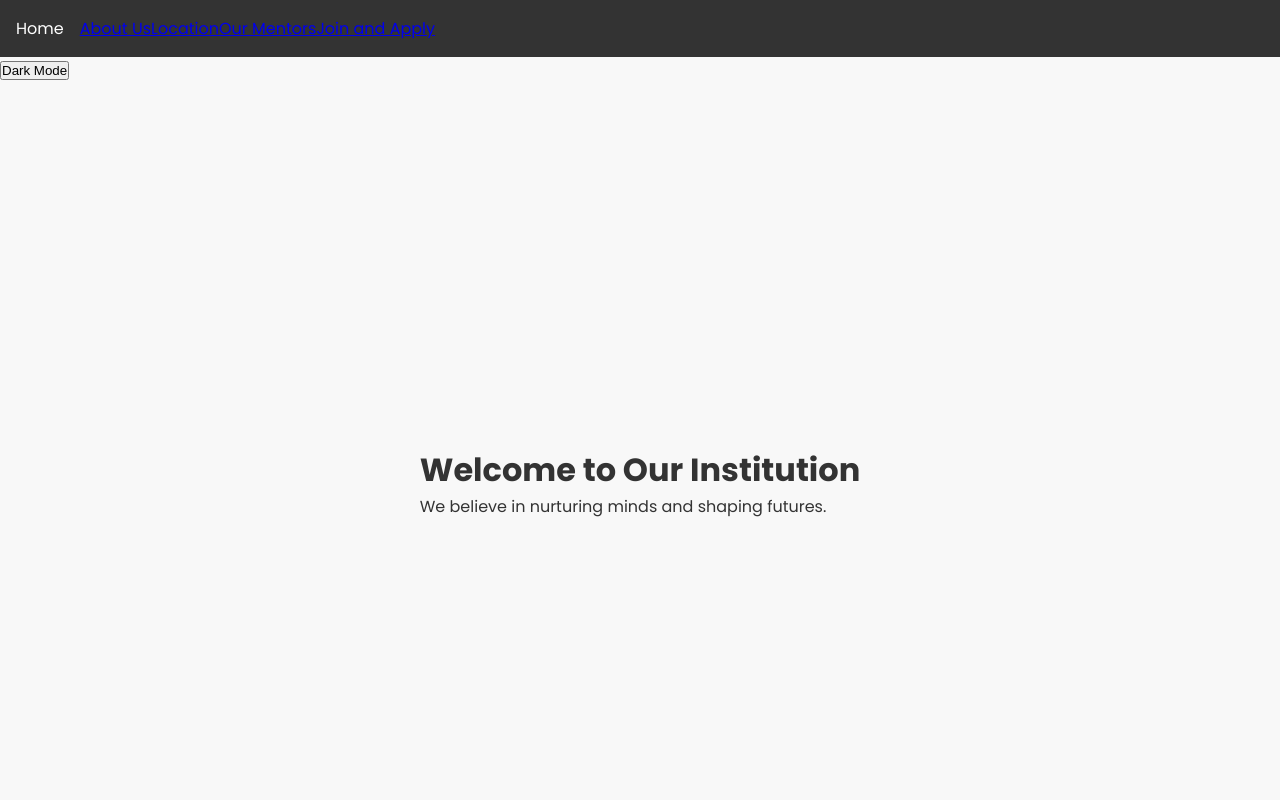
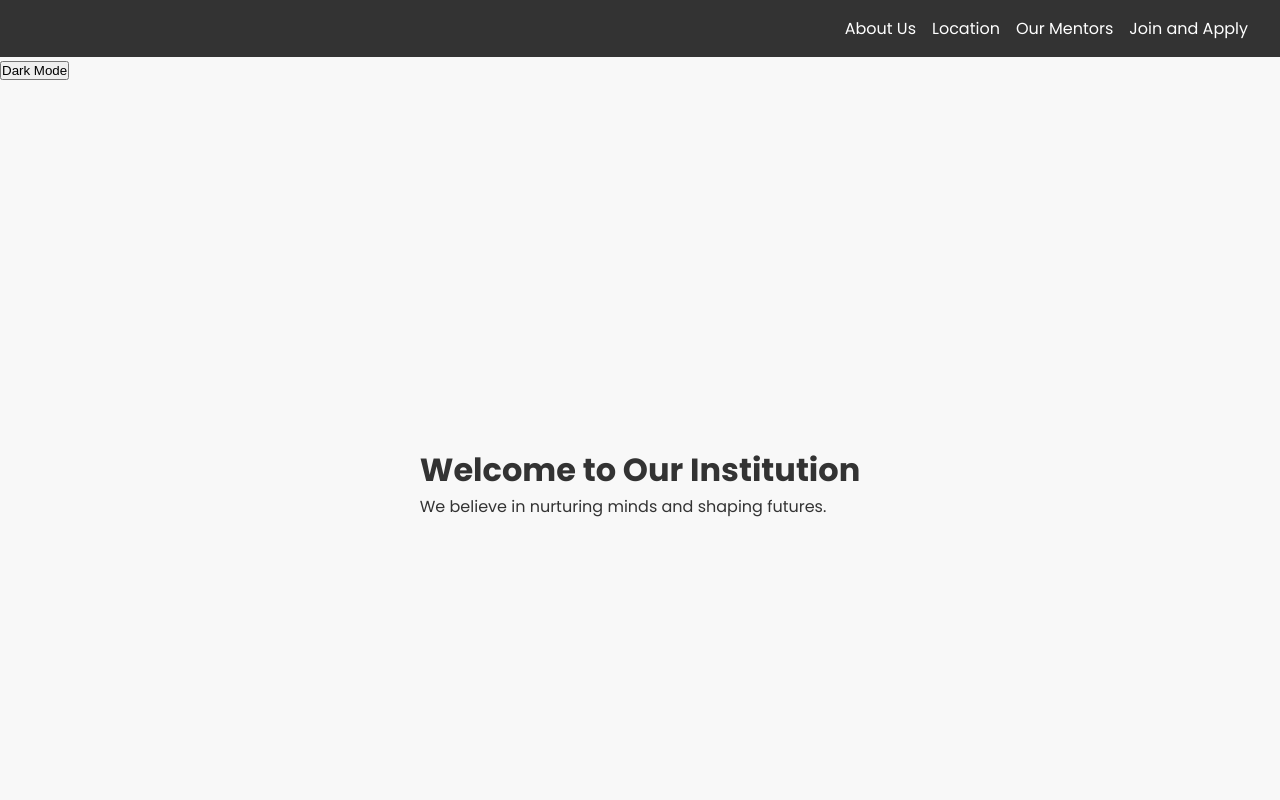
Before and after one commit to Quantsanskar/my-website, a Next.js app: page / in a window 1280 px wide. Shown: the top 800 px of the page. Built offline with nearby package versions, Linux system fonts and the light colour scheme.

Commit message:
Update Navbar.js

```diff
--- a/components/Navbar.js
+++ b/components/Navbar.js
@@ -1,44 +1,56 @@
-// components/Navbar.js
-import React from 'react';
-import Link from 'next/link';
+
+import React, { useState } from 'react';
 import styles from './Navbar.module.css';
 
 const Navbar = () => {
-    const handleSmoothScroll = (e, sectionId) => {
-        e.preventDefault();
-        const section = document.getElementById(sectionId);
+  const [isOpen, setIsOpen] = useState(false);
+
+  const toggleMenu = () => {
+    setIsOpen(!isOpen);
+  };
+
+  const closeMenu = () => {
+    setIsOpen(false);
+  };
+
+  const scrollToSection = (id) => {
+    const section = document.getElementById(id);
+    if (section) {
       section.scrollIntoView({ behavior: 'smooth' });
+    }
+    closeMenu(); // Close the menu after scrolling
   };
 
   return (
     <nav className={styles.navbar}>
-            <ul className={styles.navList}>
+      <div className={styles.menuIcon} onClick={toggleMenu}>
+        <div className={isOpen ? styles.menuIconOpen : styles.menuIconBar}></div>
+        <div className={isOpen ? styles.menuIconOpen : styles.menuIconBar}></div>
+        <div className={isOpen ? styles.menuIconOpen : styles.menuIconBar}></div>
+      </div>
+      <ul className={isOpen ? `${styles.navList} ${styles.open}` : styles.navList}>
         <li className={styles.navItem}>
-                    <Link href="#" className={styles.navLink}>
-                        Home
-                    </Link>
+          <a href="#" className={styles.navLink} onClick={() => scrollToSection('about-us')}>
+            About Us
+          </a>
         </li>
-                <li>
-                    <Link href="#" onClick={(e) => handleSmoothScroll(e, 'About Us')}>
-                        About Us
-                    </Link>
+        <li className={styles.navItem}>
+          <a href="#" className={styles.navLink} onClick={() => scrollToSection('location')}>
+            Location
+          </a>
         </li>
-                <li>
-                    <Link href="#" onClick={(e) => handleSmoothScroll(e, 'location')}>
-                        Location
-                    </Link>
+        <li className={styles.navItem}>
+          <a href="#" className={styles.navLink} onClick={() => scrollToSection('mentors')}>
+            Our Mentors
+          </a>
         </li>
-                <li>
-                    <Link href="#" onClick={(e) => handleSmoothScroll(e, 'mentors')}>
-                        Our Mentors
-                    </Link>
-                </li>
-                <li>
-                    <Link href="#" onClick={(e) => handleSmoothScroll(e, 'admission-button')}>
+        <li className={styles.navItem}>
+          <a href="#" className={styles.navLink} onClick={() => scrollToSection('admission-button')}>
             Join and Apply
-                    </Link>
+          </a>
         </li>
       </ul>
+      {isOpen && <button className={styles.closeButton} onClick={closeMenu}>Close</button>}
     </nav>
   );
 };
```
Lines whose indentation alone changed are shown as unchanged.
